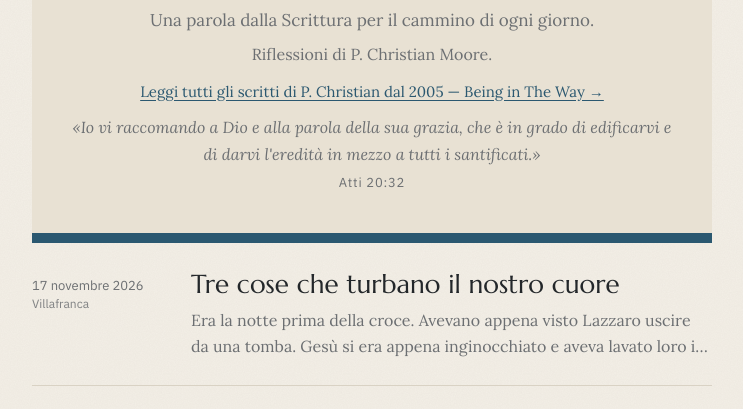
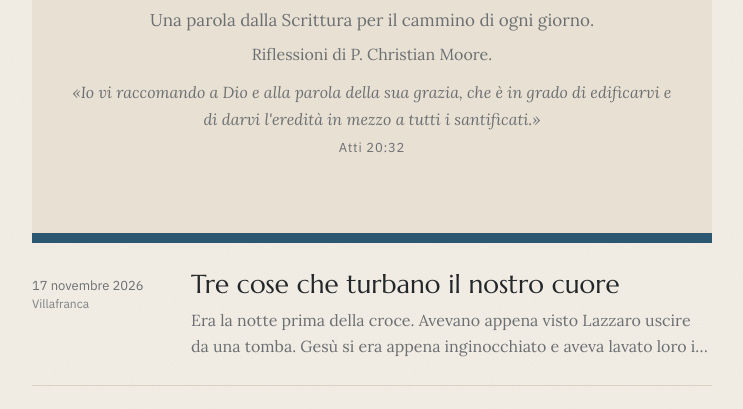
Before and after one commit to ChiesaEverGrace/evergrace.it, a plain HTML site: page manna/index.html in a window 1280 px wide. Shown: the part 325-734 px from the top of the page, without its empty margins (268-1011 px from the left). Drawn offline with Linux system fonts and the light colour scheme.

Commit message:
Manna per Oggi: move blog-archive link to the bottom of the list
Co-Authored-By: Claude Opus 5.5 <noreply@anthropic.com>
Claude-Session: https://claude.ai/code/session_01XCMeKb3pbwT8xEnHfXyvM2

```diff
--- a/manna/index.html
+++ b/manna/index.html
@@ -82,7 +82,7 @@ html[lang="it"] .nav-en,html[lang="en"] .nav-it{display:none}
 .mast .lede{margin:16px 0 0;color:var(--muted);font-size:17px;max-width:34em}
 :root[data-look="pietra"] .mast .lede{margin-inline:auto}
 .credit{color:var(--muted);font-size:16px;margin:6px 0 0}
-.bloglink{margin:10px 0 0;font-size:15px}.bloglink a{color:var(--accent,inherit);text-underline-offset:3px}
+.bloglink{margin:0 0 -22px;padding:44px 0 0;text-align:center;font-size:16px}.bloglink a{color:var(--accent,inherit);text-underline-offset:3px}
 .verse-ref{display:block;font-style:normal;font-family:var(--sans);font-size:13px;letter-spacing:.06em;margin-top:4px}
 .verse{font-style:italic;color:var(--muted);font-size:16px;margin:10px 0 0}
 .persiana{height:44px;background:repeating-linear-gradient(180deg,var(--accent) 0 5px,color-mix(in srgb,var(--accent) 72%,#000) 5px 7px,var(--panel) 7px 10px);border-top:4px solid var(--accent)}
@@ -1710,8 +1710,8 @@ const look = "pietra";
 function showIndex(){
   const t = UI[lang];
   document.title = t.series;
-  view.innerHTML = `<header class="mast"><div class="mast-in"><div class="mast-text"><p class="kicker">Chiesa EverGrace · Messina</p><h1>${t.series.replace(/(Oggi|Today)$/,"<em>$1</em>")}</h1><p class="lede">${esc(t.lede)}</p><p class="credit">${esc(t.credit)}</p><p class="bloglink"><a href="https://christianhmoore.org/blog/" target="_blank" rel="noopener">${esc(t.blog)}</a></p><p class="verse">${esc(t.verse)}<span class="verse-ref">${esc(t.verseRef)}</span></p></div></div><div class="persiana" aria-hidden="true"></div></header>
-  <ul class="list">${POSTS.map(p => `<li><a class="entry" href="#${p.id}"><div class="when">${fmtDate(p.date)}${p.place ? `<span>${esc(p.place[lang].split(",")[0])}</span>` : ""}</div><div class="body"><h2>${inline(p[lang].title)}</h2><p>${esc(excerpt(p[lang].body))}</p></div></a></li>`).join("")}</ul>`;
+  view.innerHTML = `<header class="mast"><div class="mast-in"><div class="mast-text"><p class="kicker">Chiesa EverGrace · Messina</p><h1>${t.series.replace(/(Oggi|Today)$/,"<em>$1</em>")}</h1><p class="lede">${esc(t.lede)}</p><p class="credit">${esc(t.credit)}</p><p class="verse">${esc(t.verse)}<span class="verse-ref">${esc(t.verseRef)}</span></p></div></div><div class="persiana" aria-hidden="true"></div></header>
+  <ul class="list">${POSTS.map(p => `<li><a class="entry" href="#${p.id}"><div class="when">${fmtDate(p.date)}${p.place ? `<span>${esc(p.place[lang].split(",")[0])}</span>` : ""}</div><div class="body"><h2>${inline(p[lang].title)}</h2><p>${esc(excerpt(p[lang].body))}</p></div></a></li>`).join("")}</ul><p class="bloglink"><a href="https://christianhmoore.org/blog/" target="_blank" rel="noopener">${esc(t.blog)}</a></p>`;
 }
 
 function showPost(id){
```
